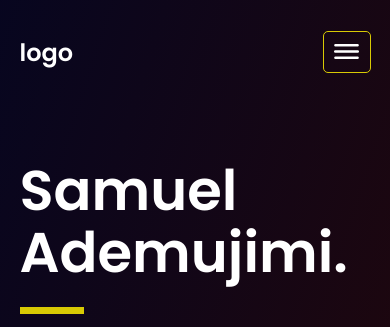
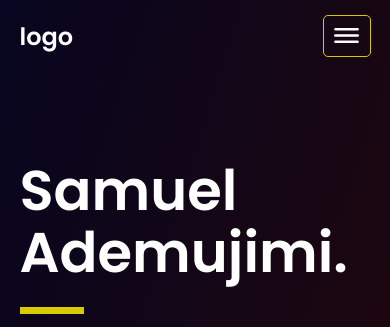
Before and after one commit to sam-shot/web-portfolio, a plain HTML site: page index.html in a window 390 px wide. Shown: the top 327 px of the page. Drawn offline with nearby package versions, Linux system fonts and the light colour scheme.

Commit message:
fix: Reduce NavBar Size

```diff
--- a/styles.css
+++ b/styles.css
@@ -223,6 +223,10 @@ header {
   .nav__links {
     display: none;
   }
+
+  nav{
+    height: 4.5rem;
+  }
   .nav__menu {
     display: block;
   }
```
